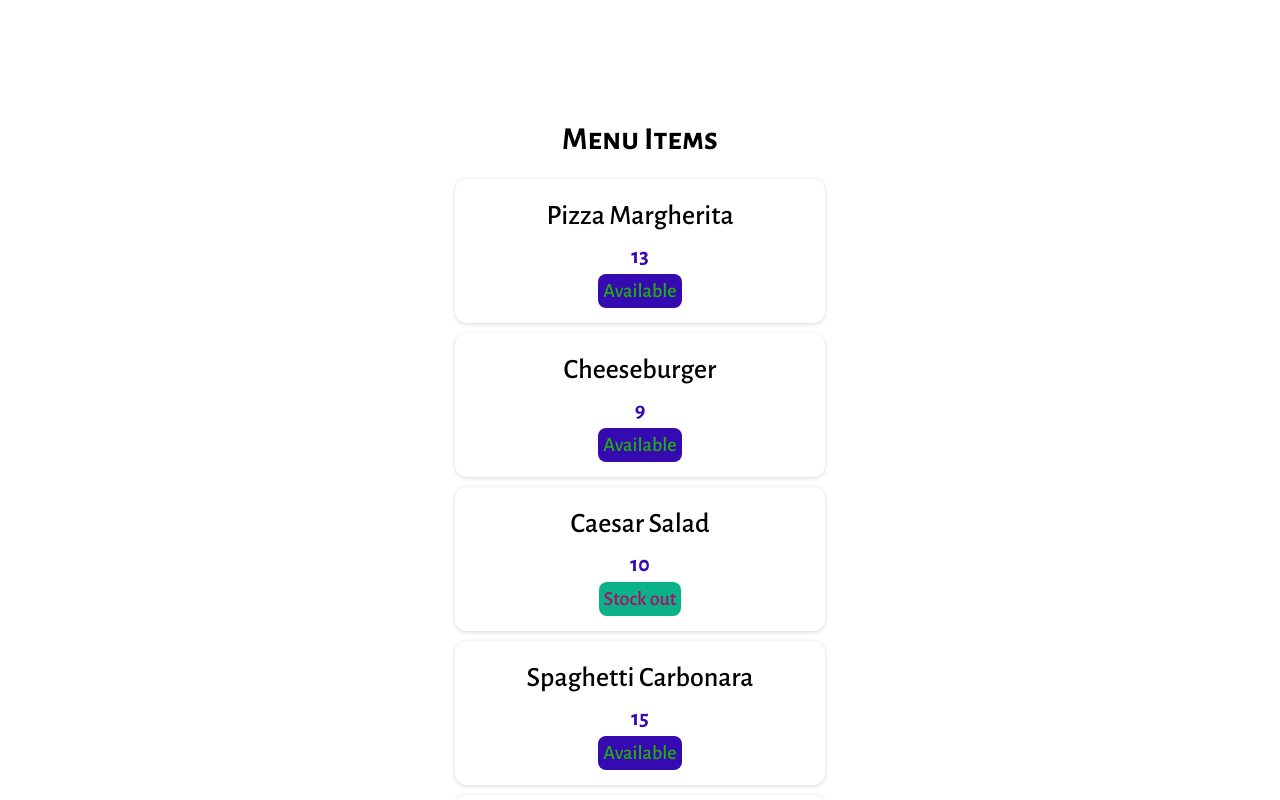
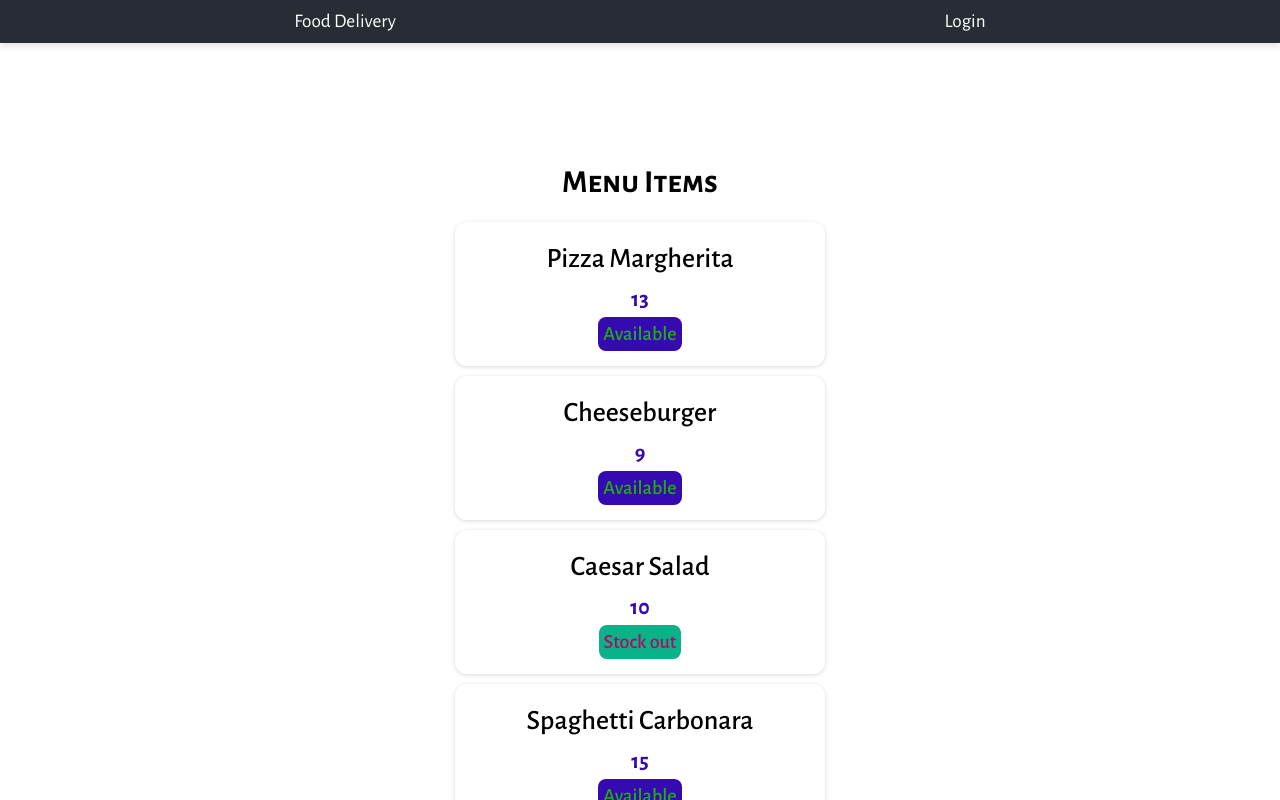
Before and after one commit to Tane4ka170/FoodDeliveryAppReact, a React (Create React App) app: page / in a window 1280 px wide. Shown: the top 800 px of the page. Built offline with nearby package versions, Linux system fonts and the light colour scheme.

Commit message:
Added navigation & isLoggedIn state

```diff
--- a/src/components/dashboard/Dashboard.tsx
+++ b/src/components/dashboard/Dashboard.tsx
@@ -1,5 +1,6 @@
 import React from "react";
 import FoodItem from "../foodItem/FoodItem";
+import Navigation from "../topNav/Navigation";
 
 interface Dish {
   id: number;
@@ -48,8 +49,10 @@ const foodItems: Dish[] = [
 ];
 
 const Dashboard: React.FC<any> = (props) => {
+  const isLoggedIn = false;
   return (
     <React.Fragment>
+      <Navigation isLoggedIn={isLoggedIn} user="Customer" />
       <h1
         style={{
           fontFamily: "Alegreya Sans SC",
```
